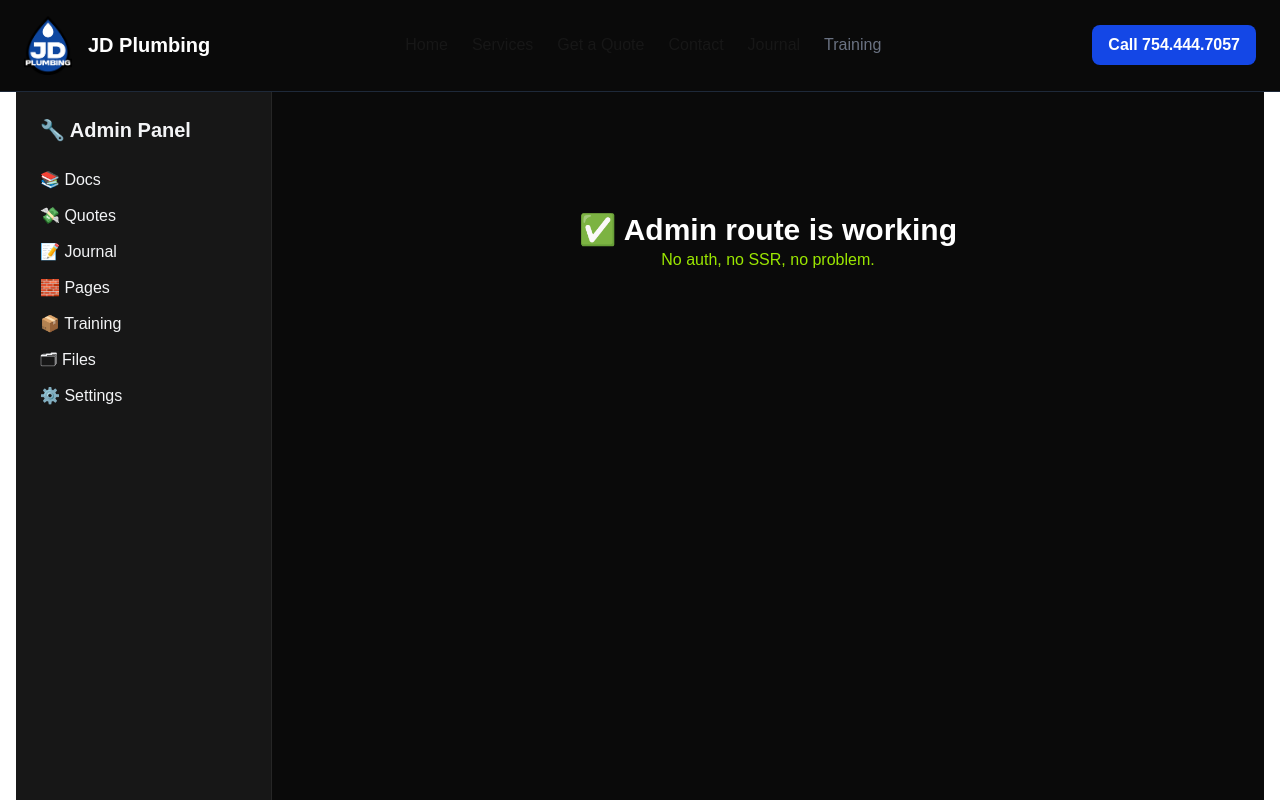
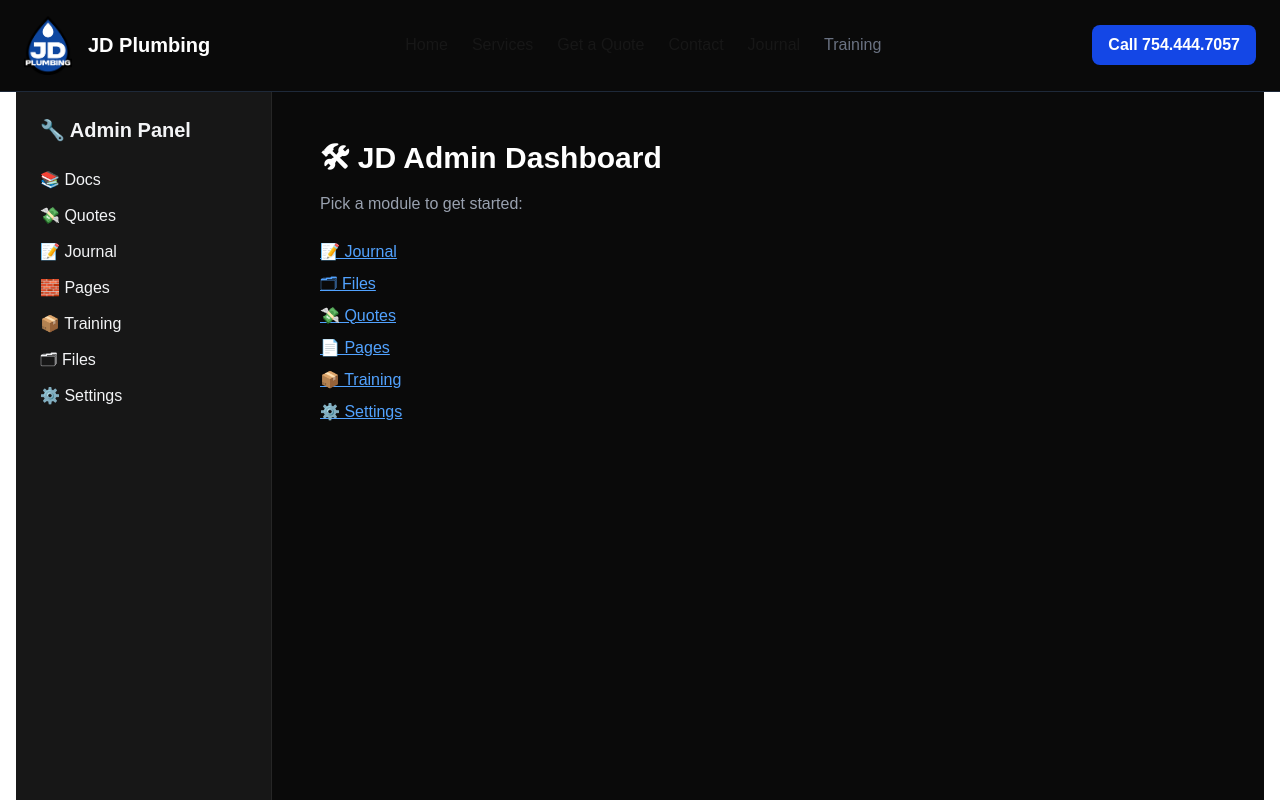
Before and after one commit to JDPlumbing/jd-plumbing-site, a Next.js app: page /admin in a window 1280 px wide. Shown: the top 800 px of the page. Built offline with nearby package versions, Linux system fonts and the light colour scheme.

Commit message:
Replace /admin placeholder with dashboard

```diff
--- a/src/app/admin/page.tsx
+++ b/src/app/admin/page.tsx
@@ -1,9 +1,17 @@
 // src/app/admin/page.tsx
-export default function AdminPage() {
+export default function AdminHome() {
   return (
-    <div className="text-white text-center mt-24">
-      <h1 className="text-3xl font-bold">✅ Admin route is working</h1>
-      <p className="text-lime-400">No auth, no SSR, no problem.</p>
+    <div className="p-6 text-white">
+      <h1 className="text-3xl font-bold mb-4">🛠 JD Admin Dashboard</h1>
+      <p className="text-gray-400 mb-6">Pick a module to get started:</p>
+      <ul className="space-y-2 underline text-blue-400">
+        <li><a href="/admin/journal">📝 Journal</a></li>
+        <li><a href="/admin/files">🗂 Files</a></li>
+        <li><a href="/admin/quotes">💸 Quotes</a></li>
+        <li><a href="/admin/pages">📄 Pages</a></li>
+        <li><a href="/admin/train">📦 Training</a></li>
+        <li><a href="/admin/settings">⚙️ Settings</a></li>
+      </ul>
     </div>
-  );
+  )
 }
```
